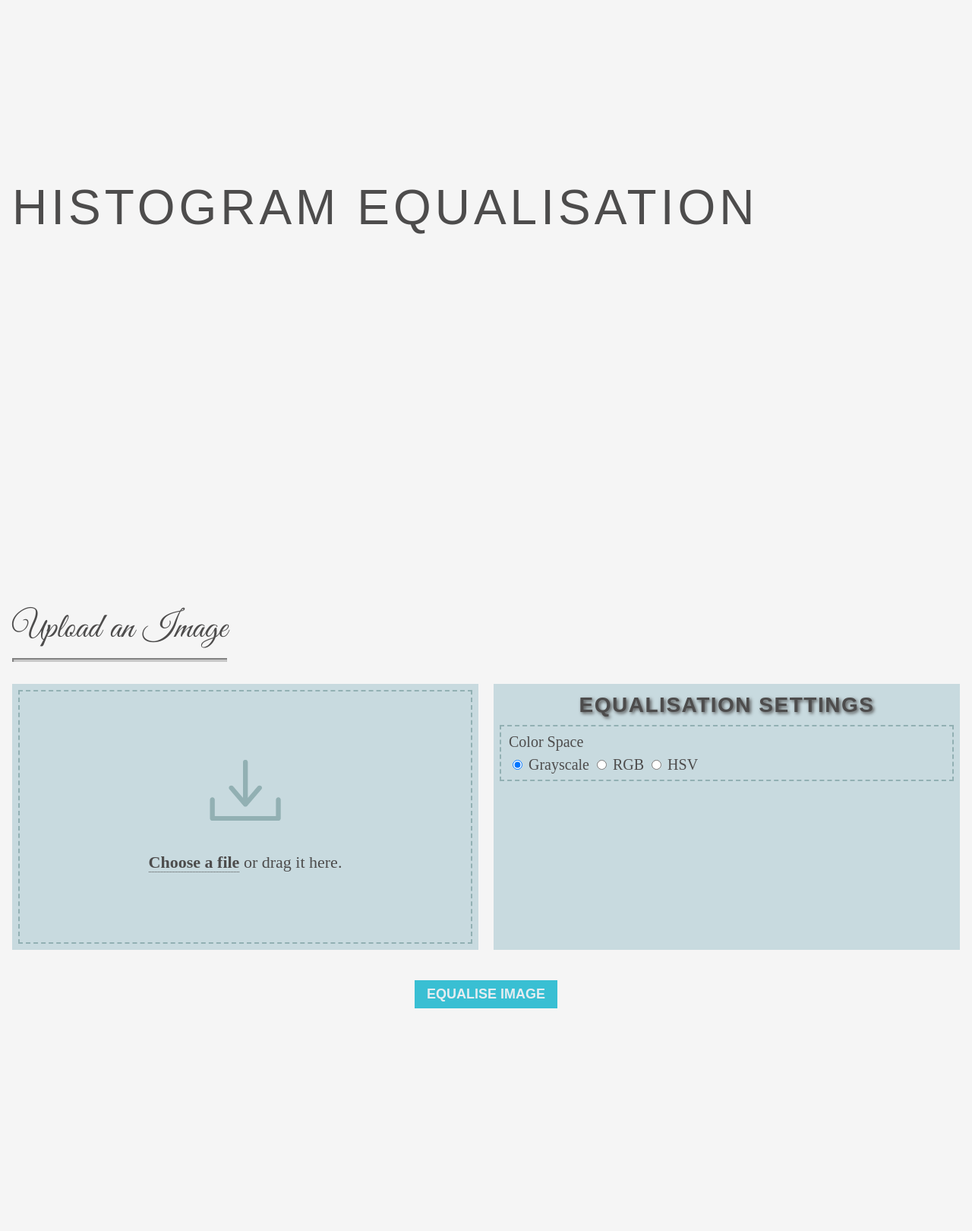
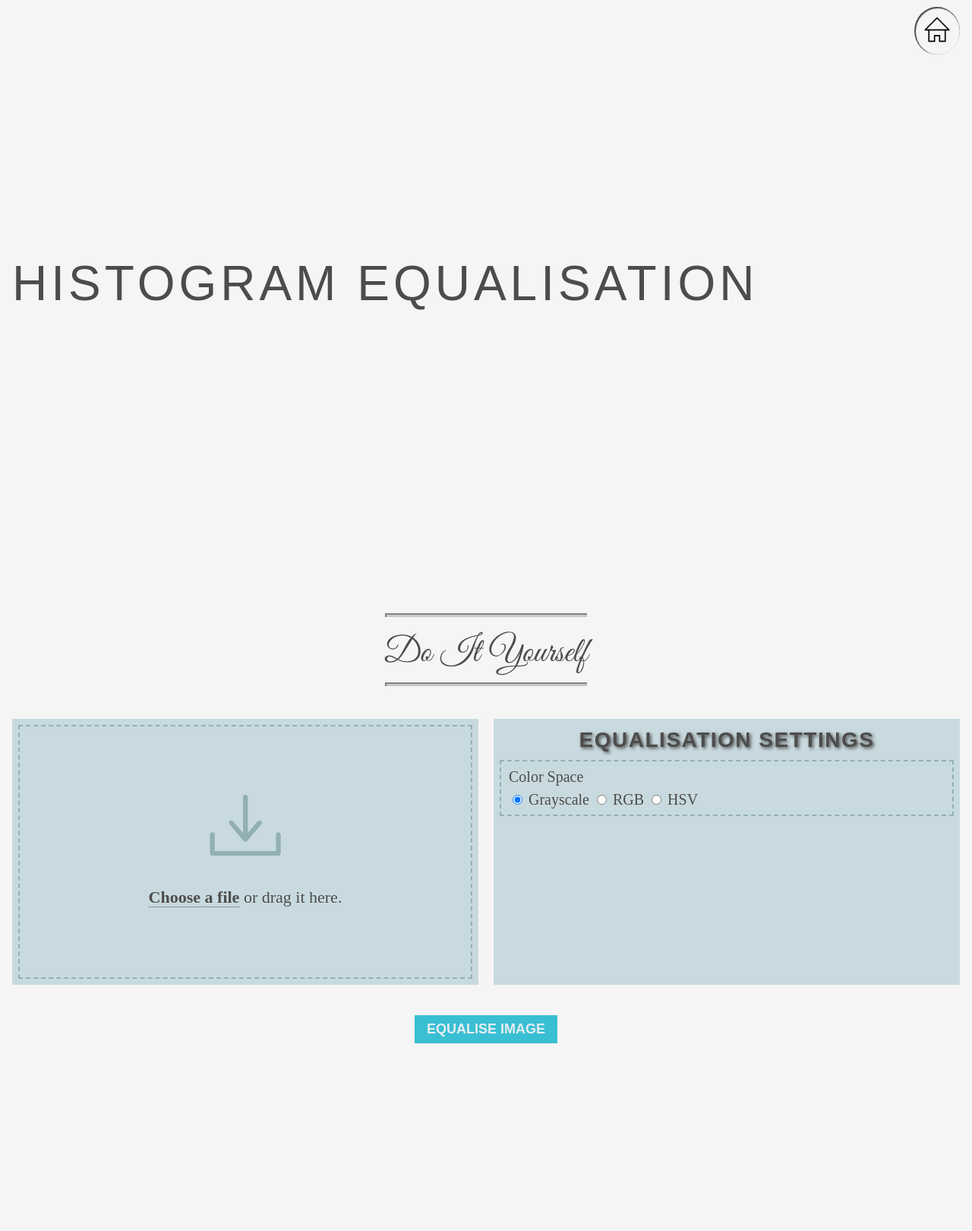
Before and after one commit to lokeshbalani/pixels, a Django app: page /dip/histeq/ in a window 1280 px wide. Shown: the whole page at 76% size. After the commit the page ends 1373 px from the top, so only its background shows below. Run offline with Django 3.2, Linux system fonts and the light colour scheme; some web fonts are replaced.

Commit message:
Updated histogram templates with the latest changes

```diff
--- a/webapp/dip/templates/modules/histogram/hist-eq.html
+++ b/webapp/dip/templates/modules/histogram/hist-eq.html
@@ -1,7 +1,14 @@
 {% extends "base-generic.html" %}
 
 {% block marquee %}
-<div class="gdr fl h100v vcenter r9010 px">
+<div class="gdr fl h100v vcenter r1090 px">
+    <div class="px-prinav">
+        <a href="{% url 'index' %}" class="nav-link no-border">
+            <svg class="svg-icon" width="40px" height="40px" viewBox="0 0 20 20">
+                <path d="M18.121,9.88l-7.832-7.836c-0.155-0.158-0.428-0.155-0.584,0L1.842,9.913c-0.262,0.263-0.073,0.705,0.292,0.705h2.069v7.042c0,0.227,0.187,0.414,0.414,0.414h3.725c0.228,0,0.414-0.188,0.414-0.414v-3.313h2.483v3.313c0,0.227,0.187,0.414,0.413,0.414h3.726c0.229,0,0.414-0.188,0.414-0.414v-7.042h2.068h0.004C18.331,10.617,18.389,10.146,18.121,9.88 M14.963,17.245h-2.896v-3.313c0-0.229-0.186-0.415-0.414-0.415H8.342c-0.228,0-0.414,0.187-0.414,0.415v3.313H5.032v-6.628h9.931V17.245z M3.133,9.79l6.864-6.868l6.867,6.868H3.133z"></path>
+            </svg>
+        </a>
+    </div>
     <div class="px-hdr ff2">
         <div class="px-hdr ff2">
             <h1 class="logo is-sticky pri-0">HISTOGRAM EQUALISATION</h1>
@@ -12,14 +19,16 @@
 {% endblock %}
 
 {% block content %}
-<div id="mdl-1" class="px-mdl gdr fl h100v px r1090">
-    <div class="mdl-title-wrp">
+<div id="mdl-1" class="px-mdl gdr fl px pb6">
+    <div class="mdl-title-wrp txt-center">
         <div class="mdl-title">
-            {% if uploaded_image_url == None %}<h2 class="pri-1 ff0 px-title">Upload an Image</h2>{% endif %}
+            <hr class="hr5">
+            {% if uploaded_image_url == None %}<h2 class="pri-1 ff0 px-title">Do It Yourself</h2>{% endif %}
             {% if uploaded_image_url %}<h2 class="pri-1 ff0 px-title">Equalised Image</h2>{% endif %}
             <hr class="hr5">
         </div>
     </div>
+
     <div class="gdr fl no-pd">
         <form method="post" action="{% url 'histeq' %}" enctype="multipart/form-data" novalidate>
             {% csrf_token %}
@@ -70,11 +79,13 @@
                         <img class="photo" src="{{ uploaded_image_url }}" alt="User uploded image for Processing"
                             onload="px.utils.generate_zoom_pan_img(this);">
                     </div>
+                    <div class="px-img-ctrl">
                         <a href="{{ uploaded_image_url }}" target="_blank" class="px-preview-link no-border">
                             <svg class="svg-icon px-preview-icon" width="50px" height="50px" viewBox="0 0 20 20">
                                 <path d="M10,6.978c-1.666,0-3.022,1.356-3.022,3.022S8.334,13.022,10,13.022s3.022-1.356,3.022-3.022S11.666,6.978,10,6.978M10,12.267c-1.25,0-2.267-1.017-2.267-2.267c0-1.25,1.016-2.267,2.267-2.267c1.251,0,2.267,1.016,2.267,2.267C12.267,11.25,11.251,12.267,10,12.267 M18.391,9.733l-1.624-1.639C14.966,6.279,12.563,5.278,10,5.278S5.034,6.279,3.234,8.094L1.609,9.733c-0.146,0.147-0.146,0.386,0,0.533l1.625,1.639c1.8,1.815,4.203,2.816,6.766,2.816s4.966-1.001,6.767-2.816l1.624-1.639C18.536,10.119,18.536,9.881,18.391,9.733 M16.229,11.373c-1.656,1.672-3.868,2.594-6.229,2.594s-4.573-0.922-6.23-2.594L2.41,10l1.36-1.374C5.427,6.955,7.639,6.033,10,6.033s4.573,0.922,6.229,2.593L17.59,10L16.229,11.373z"></path>
                             </svg>
                         </a>
+                    </div>
                 </div>
                 {% endif %}
 
@@ -84,12 +95,13 @@
                     <div class="px-img">
                         <img class="photo" src="{{ generated_hist_url }}" alt="Histogram of Image">
                     </div>
+                    <div class="px-img-ctrl">
                         <a href="{{ generated_hist_url }}" target="_blank" class="px-preview-link no-border">
                             <svg class="svg-icon px-preview-icon" width="50px" height="50px" viewBox="0 0 20 20">
                                 <path d="M10,6.978c-1.666,0-3.022,1.356-3.022,3.022S8.334,13.022,10,13.022s3.022-1.356,3.022-3.022S11.666,6.978,10,6.978M10,12.267c-1.25,0-2.267-1.017-2.267-2.267c0-1.25,1.016-2.267,2.267-2.267c1.251,0,2.267,1.016,2.267,2.267C12.267,11.25,11.251,12.267,10,12.267 M18.391,9.733l-1.624-1.639C14.966,6.279,12.563,5.278,10,5.278S5.034,6.279,3.234,8.094L1.609,9.733c-0.146,0.147-0.146,0.386,0,0.533l1.625,1.639c1.8,1.815,4.203,2.816,6.766,2.816s4.966-1.001,6.767-2.816l1.624-1.639C18.536,10.119,18.536,9.881,18.391,9.733 M16.229,11.373c-1.656,1.672-3.868,2.594-6.229,2.594s-4.573-0.922-6.23-2.594L2.41,10l1.36-1.374C5.427,6.955,7.639,6.033,10,6.033s4.573,0.922,6.229,2.593L17.59,10L16.229,11.373z"></path>
                             </svg>
                         </a>
-
+                    </div>
                 </div>
                 {% endif %}
             </div>
@@ -102,11 +114,13 @@
                         <img class="photo" src="{{ generated_cnvtim_url }}" alt="User uploded image for Processing"
                             onload="px.utils.generate_zoom_pan_img(this);">
                     </div>
+                    <div class="px-img-ctrl">
                         <a href="{{ generated_cnvtim_url }}" target="_blank" class="px-preview-link no-border">
                             <svg class="svg-icon px-preview-icon" width="50px" height="50px" viewBox="0 0 20 20">
                                 <path d="M10,6.978c-1.666,0-3.022,1.356-3.022,3.022S8.334,13.022,10,13.022s3.022-1.356,3.022-3.022S11.666,6.978,10,6.978M10,12.267c-1.25,0-2.267-1.017-2.267-2.267c0-1.25,1.016-2.267,2.267-2.267c1.251,0,2.267,1.016,2.267,2.267C12.267,11.25,11.251,12.267,10,12.267 M18.391,9.733l-1.624-1.639C14.966,6.279,12.563,5.278,10,5.278S5.034,6.279,3.234,8.094L1.609,9.733c-0.146,0.147-0.146,0.386,0,0.533l1.625,1.639c1.8,1.815,4.203,2.816,6.766,2.816s4.966-1.001,6.767-2.816l1.624-1.639C18.536,10.119,18.536,9.881,18.391,9.733 M16.229,11.373c-1.656,1.672-3.868,2.594-6.229,2.594s-4.573-0.922-6.23-2.594L2.41,10l1.36-1.374C5.427,6.955,7.639,6.033,10,6.033s4.573,0.922,6.229,2.593L17.59,10L16.229,11.373z"></path>
                             </svg>
                         </a>
+                    </div>
                 </div>
                 {% endif %}
 
@@ -116,12 +130,13 @@
                     <div class="px-img">
                         <img class="photo" src="{{ generated_hist_cnvtim_url }}" alt="Histogram of Image">
                     </div>
+                    <div class="px-img-ctrl">
                         <a href="{{ generated_hist_cnvtim_url }}" target="_blank" class="px-preview-link no-border">
                             <svg class="svg-icon px-preview-icon" width="50px" height="50px" viewBox="0 0 20 20">
                                 <path d="M10,6.978c-1.666,0-3.022,1.356-3.022,3.022S8.334,13.022,10,13.022s3.022-1.356,3.022-3.022S11.666,6.978,10,6.978M10,12.267c-1.25,0-2.267-1.017-2.267-2.267c0-1.25,1.016-2.267,2.267-2.267c1.251,0,2.267,1.016,2.267,2.267C12.267,11.25,11.251,12.267,10,12.267 M18.391,9.733l-1.624-1.639C14.966,6.279,12.563,5.278,10,5.278S5.034,6.279,3.234,8.094L1.609,9.733c-0.146,0.147-0.146,0.386,0,0.533l1.625,1.639c1.8,1.815,4.203,2.816,6.766,2.816s4.966-1.001,6.767-2.816l1.624-1.639C18.536,10.119,18.536,9.881,18.391,9.733 M16.229,11.373c-1.656,1.672-3.868,2.594-6.229,2.594s-4.573-0.922-6.23-2.594L2.41,10l1.36-1.374C5.427,6.955,7.639,6.033,10,6.033s4.573,0.922,6.229,2.593L17.59,10L16.229,11.373z"></path>
                             </svg>
                         </a>
-
+                    </div>
                 </div>
                 {% endif %}
 
@@ -135,11 +150,13 @@
                         <img class="photo" src="{{ generated_eqim_url }}" alt="User uploded image for Processing"
                             onload="px.utils.generate_zoom_pan_img(this);">
                     </div>
+                    <div class="px-img-ctrl">
                         <a href="{{ generated_eqim_url }}" target="_blank" class="px-preview-link no-border">
                             <svg class="svg-icon px-preview-icon" width="50px" height="50px" viewBox="0 0 20 20">
                                 <path d="M10,6.978c-1.666,0-3.022,1.356-3.022,3.022S8.334,13.022,10,13.022s3.022-1.356,3.022-3.022S11.666,6.978,10,6.978M10,12.267c-1.25,0-2.267-1.017-2.267-2.267c0-1.25,1.016-2.267,2.267-2.267c1.251,0,2.267,1.016,2.267,2.267C12.267,11.25,11.251,12.267,10,12.267 M18.391,9.733l-1.624-1.639C14.966,6.279,12.563,5.278,10,5.278S5.034,6.279,3.234,8.094L1.609,9.733c-0.146,0.147-0.146,0.386,0,0.533l1.625,1.639c1.8,1.815,4.203,2.816,6.766,2.816s4.966-1.001,6.767-2.816l1.624-1.639C18.536,10.119,18.536,9.881,18.391,9.733 M16.229,11.373c-1.656,1.672-3.868,2.594-6.229,2.594s-4.573-0.922-6.23-2.594L2.41,10l1.36-1.374C5.427,6.955,7.639,6.033,10,6.033s4.573,0.922,6.229,2.593L17.59,10L16.229,11.373z"></path>
                             </svg>
                         </a>
+                    </div>
                 </div>
                 {% endif %}
 
@@ -149,12 +166,13 @@
                     <div class="px-img">
                         <img class="photo" src="{{ generated_hist_eqim_url }}" alt="Histogram of Image">
                     </div>
+                    <div class="px-img-ctrl">
                         <a href="{{ generated_hist_eqim_url }}" target="_blank" class="px-preview-link no-border">
                             <svg class="svg-icon px-preview-icon" width="50px" height="50px" viewBox="0 0 20 20">
                                 <path d="M10,6.978c-1.666,0-3.022,1.356-3.022,3.022S8.334,13.022,10,13.022s3.022-1.356,3.022-3.022S11.666,6.978,10,6.978M10,12.267c-1.25,0-2.267-1.017-2.267-2.267c0-1.25,1.016-2.267,2.267-2.267c1.251,0,2.267,1.016,2.267,2.267C12.267,11.25,11.251,12.267,10,12.267 M18.391,9.733l-1.624-1.639C14.966,6.279,12.563,5.278,10,5.278S5.034,6.279,3.234,8.094L1.609,9.733c-0.146,0.147-0.146,0.386,0,0.533l1.625,1.639c1.8,1.815,4.203,2.816,6.766,2.816s4.966-1.001,6.767-2.816l1.624-1.639C18.536,10.119,18.536,9.881,18.391,9.733 M16.229,11.373c-1.656,1.672-3.868,2.594-6.229,2.594s-4.573-0.922-6.23-2.594L2.41,10l1.36-1.374C5.427,6.955,7.639,6.033,10,6.033s4.573,0.922,6.229,2.593L17.59,10L16.229,11.373z"></path>
                             </svg>
                         </a>
-
+                    </div>
                 </div>
                 {% endif %}
 
```
Also changed, not shown: webapp/dip/templates/modules/histogram/hist-plt.html (+17 -5 lines). Lines whose indentation alone changed are shown as unchanged.
